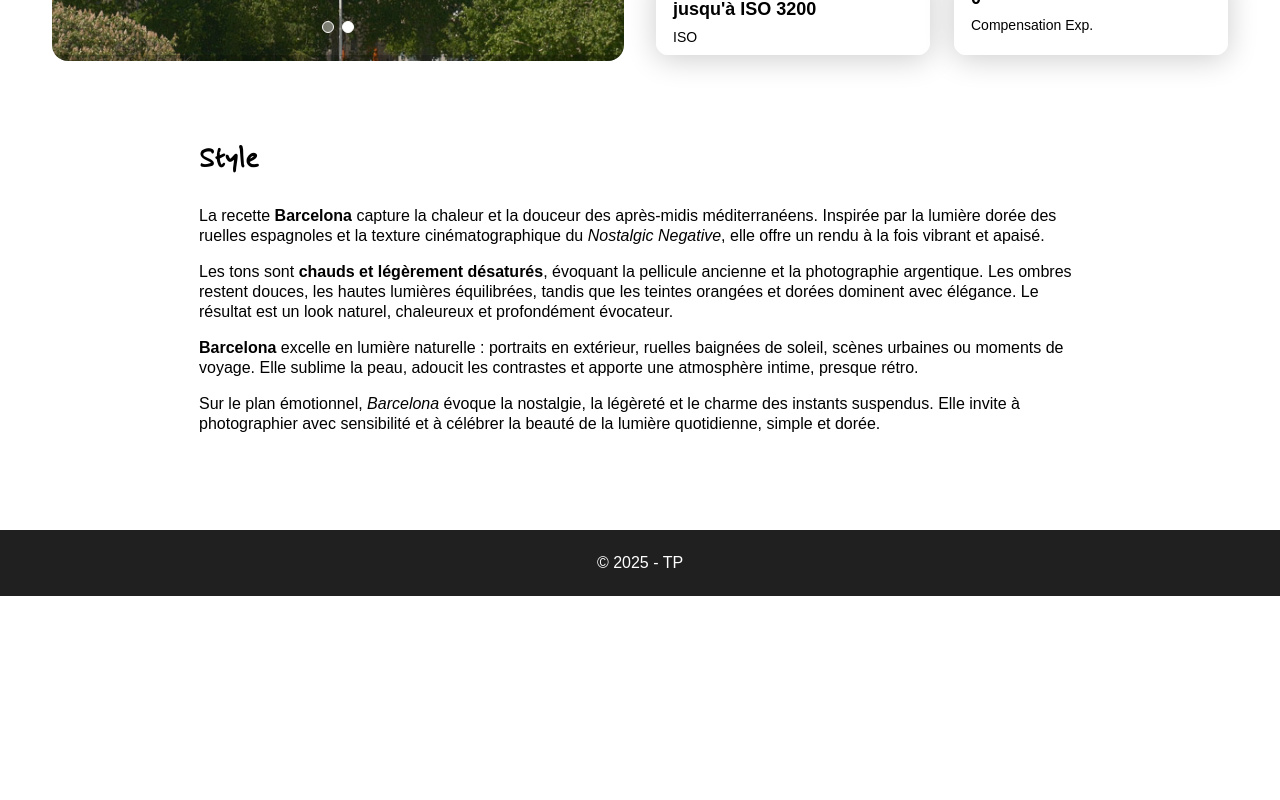
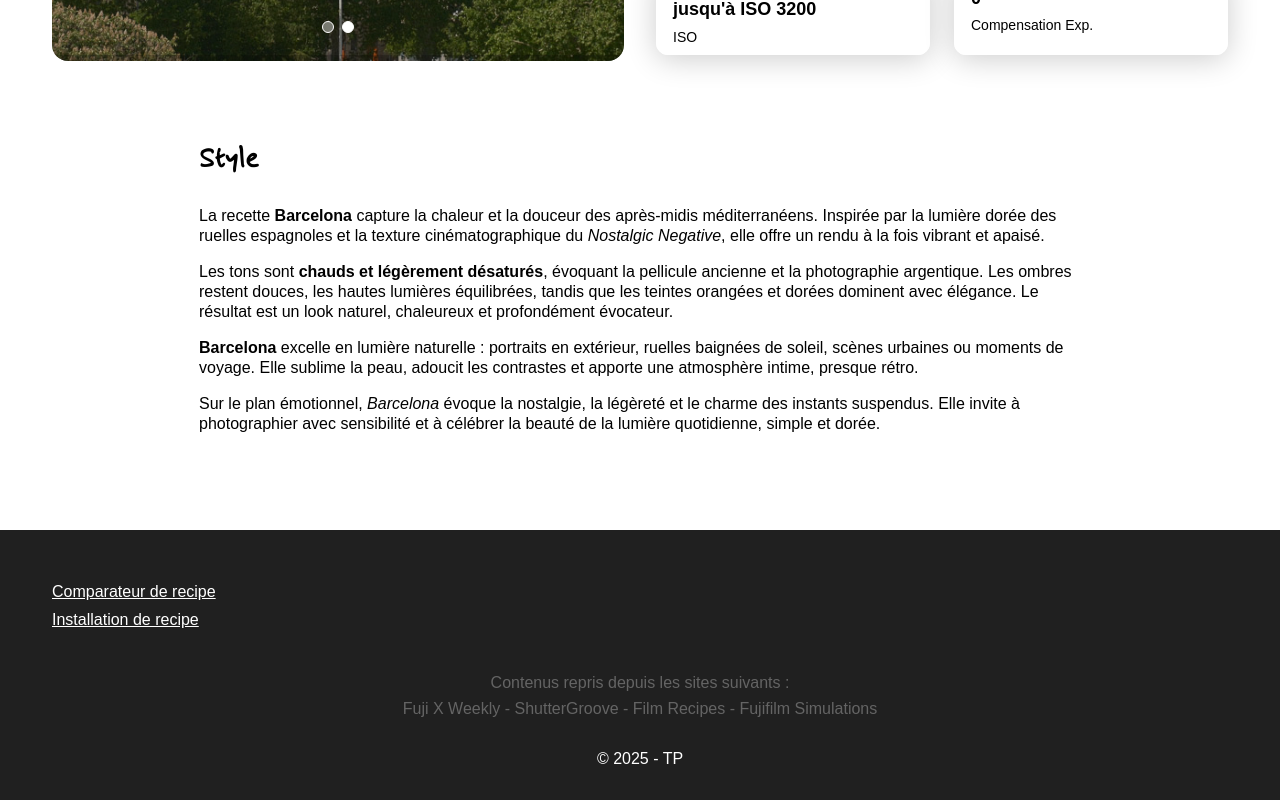
Before and after one commit to tuanp0/fuji-rcp, a Next.js app: page /barcelona in a window 1280 px wide. Shown: the part 820-1620 px from the top of the page. Before the commit the page ends 1416 px from the top, so only its background shows below. Built offline with nearby package versions, Linux system fonts and the light colour scheme; a web font is replaced by a local one.

Commit message:
fix margins + add footer content

```diff
--- a/app/globals.css
+++ b/app/globals.css
@@ -6,6 +6,7 @@
   --black-10: rgba(0, 0, 0, 0.1);
   --black-20: rgba(0, 0, 0, 0.2);
   --black-30: rgba(0, 0, 0, 0.3);
+  --black-40: rgba(0, 0, 0, 0.4);
   --black-50: rgba(0, 0, 0, 0.5);
   --black-70: rgba(0, 0, 0, 0.7);
   --white-20: rgba(255, 255, 255, 0.2);
--- a/components/ComparateurContent/ComparateurContent.module.scss
+++ b/components/ComparateurContent/ComparateurContent.module.scss
@@ -5,6 +5,10 @@
 
     &Container {
         padding-top: 0;
+
+        @media screen and (min-width:768px) {
+            padding-top: 2rem;
+        }
     }
 
     &Title {
--- a/components/Footer/Footer.js
+++ b/components/Footer/Footer.js
@@ -1,8 +1,33 @@
+'use client'
+import Link from 'next/link'
+import {Container} from '@components/Container'
+
 import styles from './Footer.module.scss'
 
 const Footer = () => {
   return (
-    <footer className={styles.footer}>© 2025 - TP</footer>
+    <footer className={styles.footer}>
+      <Container className={styles.footerContainer}>
+        <div className={styles.footerFirst}>
+          <nav className={styles.footerNav}>
+            <ul className={styles.footerUl}>
+              <li className={styles.footerLi}><Link href={`/recipe-comparateur`} className={styles.footerLink}>Comparateur de recipe</Link></li>
+              <li className={styles.footerLi}><Link href={`/recipe-installation`} className={styles.footerLink}>Installation de recipe</Link></li>
+            </ul>
+          </nav>
+        </div>
+        <div className={styles.footerSecond}>
+          <p className={styles.footerParagraph}>Contenus repris depuis les sites suivants :</p>
+          <p className={styles.footerParagraph}>
+              <a href="https://fujixweekly.com/" target={'_blank'} className={styles.footerExternal} rel="noopener noreferrer">Fuji X Weekly</a> -&nbsp;
+              <a href="https://www.shuttergroove.com/" target={'_blank'} className={styles.footerExternal} rel="noopener noreferrer">ShutterGroove</a> -&nbsp;
+              <a href="https://film.recipes/" target={'_blank'} className={styles.footerExternal} rel="noopener noreferrer">Film Recipes</a> -&nbsp;
+              <a href="https://fujifilmsimulations.com/" target={'_blank'} className={styles.footerExternal} rel="noopener noreferrer">Fujifilm Simulations</a>
+            </p>
+        </div>
+        <div className={styles.footerCopyright}>© 2025 - TP</div>
+      </Container>
+    </footer>
   )
 }
 
--- a/components/Footer/Footer.module.scss
+++ b/components/Footer/Footer.module.scss
@@ -3,9 +3,63 @@
 
 .footer {
     @include montserrat();
-    text-align: center;
     color: var(--white);
     background: var(--almost-black);
-    padding: 1.5rem 1rem;
+    padding: 2rem 1rem 2rem 1rem;
     margin-top: 2rem;
+
+    @media screen and (min-width: 768px) {
+        padding: 3rem 1rem 2rem 1rem;
+    }
+
+    &Container {
+        padding: 0 var(--padding) !important;
+    }
+
+    &First {
+        margin-bottom: 2.5rem;
+    }
+
+    &Nav {
+
+    }
+
+    &Ul {
+        list-style-type: none;
+    }
+
+    &Li {
+
+    }
+
+    &Link {
+        padding: 0.25rem 0;
+        line-height: 1.25rem;
+        text-decoration: underline;
+        display: inline-block;
+
+        &:hover {
+            text-decoration: none;
+        }
+    }
+
+    &Second {
+        color: var(--grey);
+        text-align: center;
+        margin-bottom: 2rem;
+    }
+
+    &Paragraph {
+        margin-bottom: 0.5rem;
+    }
+
+    &External {
+        &:hover {
+            text-decoration: underline;
+        }
+    }
+
+    &Copyright {
+        text-align: center;
+    }
 }
--- a/components/Header/Header.module.scss
+++ b/components/Header/Header.module.scss
@@ -8,12 +8,12 @@
         padding-top: 1.5rem;
 
         .container {
-            padding: 1rem 2.75rem;
+            padding: 1rem 2.5rem;
         }
     }
 
     .container {
-        padding: 2.5rem 2.75rem 1.5rem;
+        padding: 2.5rem 2.5rem 1.5rem;
         display: flex;
         justify-content: space-between;
         align-items: center;
--- a/data/imagesSlider.js
+++ b/data/imagesSlider.js
@@ -1,6 +1,6 @@
 const imagesSlider = [
     {
-        src: "/fuji/recipes/kodakgold-200/12-kodakgold-200.jpg",
+        src: "/fuji/recipes/kodakgold-200/4-kodakgold-200.jpg",
         recipe: "Kodak Gold 200",
         link:"/kodakgold-200"
     },
@@ -16,7 +16,7 @@ const imagesSlider = [
     },
     {
         src: "/fuji/recipes/timeless-negative/14-timeless-negative.jpg",
-        recipe: "Timeless negative",
+        recipe: "Timeless Negative",
         link:"/timeless-negative"
     },
     {
@@ -30,7 +30,7 @@ const imagesSlider = [
         link:"/yashica-golden80s"
     },
     {
-        src: "/fuji/recipes/kodaktmax-p3200/4-kodaktmax-p3200.jpg",
+        src: "/fuji/recipes/kodaktmax-p3200/6-kodaktmax-p3200.jpg",
         recipe: "Kodak T-max P3200",
         link:"/kodaktmax-p3200"
     },
--- a/data/recipeComp.js
+++ b/data/recipeComp.js
@@ -1,7 +1,7 @@
 const recipeComp = {
     title:`Comparateur de recipe`,
     text: `<p>La même image avec des recipes différents appliqués (Fujicolor C200, Kodak Portra 400, Neon Obscura, etc...)</p>`,
-    link: `/recipe-comparaison`,
+    link: `/recipe-comparateur`,
 }
 
 export default recipeComp
```
Also changed, not shown: components/HomeSlider/HomeSlider.module.scss (+6 -1 lines), app/recipe-comparateur/page.js (renamed from app/recipe-comparaison/page.js), public/sw.js.
